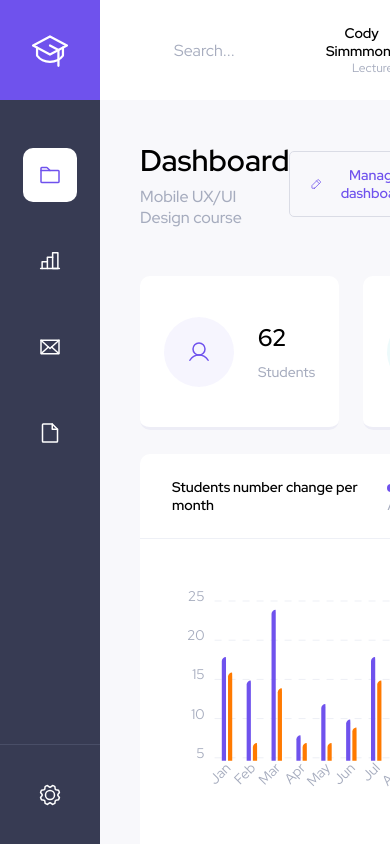
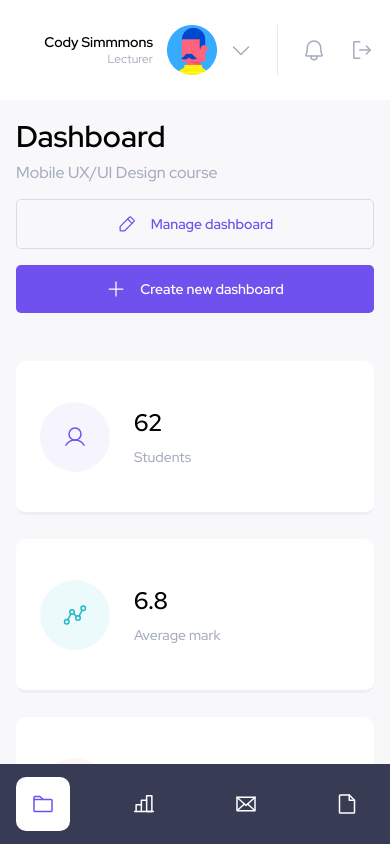
Before and after one commit to ClodoaldoDantas/courses, a React (Vite) app: page / in a window 390 px wide. Shown: the top 844 px of the page. Built offline with nearby package versions, Linux system fonts and the light colour scheme.

Commit message:
feat: responsivo - md, sm, xs devices

```diff
--- a/src/components/Card.ts
+++ b/src/components/Card.ts
@@ -1,6 +1,8 @@
 import styled from 'styled-components'
+import { devices } from '../styles/devices'
 
 export const SimpleCard = styled.div`
+  min-height: 154px;
   display: flex;
   align-items: center;
   gap: 2rem;
@@ -10,7 +12,7 @@ export const SimpleCard = styled.div`
   padding: 2rem;
   border-bottom: 3px solid ${(props) => props.theme.colors.gray200};
 
-  @media (max-width: 1399.98px) {
+  @media ${devices.xl} {
     padding: 1.5rem;
     gap: 1.5rem;
   }
--- a/src/components/Profile/styles.ts
+++ b/src/components/Profile/styles.ts
@@ -8,6 +8,10 @@ export const ProfileContainer = styled.button`
 
   img {
     margin-right: 0.75rem;
+  }
+
+  svg {
+    flex-shrink: 0;
   }
 `
 
--- a/src/components/Sidebar/styles.ts
+++ b/src/components/Sidebar/styles.ts
@@ -1,15 +1,26 @@
 import styled from 'styled-components'
+import { devices } from '../../styles/devices'
 
 export const SidebarContainer = styled.div`
   position: fixed;
   top: 0;
   left: 0;
+  z-index: 10;
   background-color: ${(props) => props.theme.colors.gray500};
   height: 100%;
   width: 100px;
 
   display: flex;
   flex-direction: column;
+
+  @media ${devices.sm} {
+    top: auto;
+    left: 0;
+    bottom: 0;
+    height: 80px;
+    width: 100%;
+    flex-direction: row;
+  }
 `
 
 export const SidebarLogo = styled.div`
@@ -19,6 +30,10 @@ export const SidebarLogo = styled.div`
   align-items: center;
   justify-content: center;
   background-color: ${(props) => props.theme.colors.purple500};
+
+  @media ${devices.sm} {
+    display: none;
+  }
 `
 
 export const Menu = styled.nav`
@@ -27,6 +42,13 @@ export const Menu = styled.nav`
   flex-direction: column;
   align-items: center;
   gap: 2rem;
+
+  @media ${devices.sm} {
+    margin-top: 0;
+    flex-direction: row;
+    justify-content: space-evenly;
+    width: 100%;
+  }
 `
 
 export const MenuItem = styled.button`
@@ -58,4 +80,8 @@ export const SiderbarFooter = styled.footer`
   display: flex;
   align-items: center;
   justify-content: center;
+
+  @media ${devices.sm} {
+    display: none;
+  }
 `
--- a/src/components/Topbar/index.tsx
+++ b/src/components/Topbar/index.tsx
@@ -1,15 +1,18 @@
 import { Bell, SignOut } from 'phosphor-react'
 import { useTheme } from 'styled-components'
+import { useMediaQuery } from '../../hooks/useMediaQuery'
+import { devices } from '../../styles/devices'
 import { Profile } from '../Profile'
 import { Search } from '../Search'
 import * as S from './styles'
 
 export function Topbar() {
   const theme = useTheme()
+  const isSmallDevice = useMediaQuery(devices.sm)
 
   return (
     <S.TopbarContainer>
-      <Search />
+      {!isSmallDevice && <Search />}
 
       <S.TopbarNavigation>
         <Profile />
--- a/src/components/Topbar/styles.ts
+++ b/src/components/Topbar/styles.ts
@@ -1,4 +1,5 @@
 import styled from 'styled-components'
+import { devices } from '../../styles/devices'
 
 export const TopbarContainer = styled.div`
   position: fixed;
@@ -14,6 +15,21 @@ export const TopbarContainer = styled.div`
   display: flex;
   align-items: center;
   justify-content: space-between;
+
+  @media ${devices.xl} {
+    padding: 0 2.5rem;
+  }
+
+  @media ${devices.sm} {
+    left: 0;
+    width: 100%;
+    justify-content: flex-end;
+    padding: 0 2rem;
+  }
+
+  @media ${devices.xs} {
+    padding: 0 1rem;
+  }
 `
 
 export const TopbarNavigation = styled.nav`
--- /dev/null
+++ b/src/hooks/useMediaQuery.ts
@@ -0,0 +1,20 @@
+import { useEffect, useState } from 'react'
+
+export function useMediaQuery(query: string) {
+  const [matches, setMatches] = useState(false)
+
+  useEffect(() => {
+    const media = window.matchMedia(query)
+
+    if (media.matches !== matches) {
+      setMatches(media.matches)
+    }
+
+    const listener = () => setMatches(media.matches)
+
+    window.addEventListener('resize', listener)
+    return () => window.removeEventListener('resize', listener)
+  }, [matches, query])
+
+  return matches
+}
--- a/src/layouts/styles.ts
+++ b/src/layouts/styles.ts
@@ -1,4 +1,5 @@
 import styled from 'styled-components'
+import { devices } from '../styles/devices'
 
 export const Main = styled.main`
   margin-top: 100px;
@@ -6,7 +7,17 @@ export const Main = styled.main`
   padding: 2.5rem 4rem 4rem;
   overflow-y: auto;
 
-  @media (max-width: 1399.98px) {
+  @media ${devices.xl} {
     padding: 2.5rem;
   }
+
+  @media ${devices.sm} {
+    margin-left: 0;
+    margin-bottom: 80px;
+    padding: 2rem;
+  }
+
+  @media ${devices.xs} {
+    padding: 1rem;
+  }
 `
--- a/src/pages/Home/styles.ts
+++ b/src/pages/Home/styles.ts
@@ -1,10 +1,13 @@
 import styled from 'styled-components'
+import { devices } from '../../styles/devices'
 
 export const Header = styled.header`
   display: flex;
+  flex-wrap: wrap;
   align-items: center;
   justify-content: space-between;
   margin-bottom: 3rem;
+  gap: 1rem;
 `
 
 export const HeaderContent = styled.div`
@@ -23,22 +26,53 @@ export const HeaderContent = styled.div`
 
 export const HeaderActions = styled.div`
   display: flex;
+  flex-wrap: wrap;
   align-items: center;
-  gap: 2rem;
+  gap: 1rem 2rem;
+
+  @media ${devices.xs} {
+    width: 100%;
+
+    button {
+      width: 100%;
+    }
+  }
 `
 
 export const Grid = styled.div`
   display: grid;
   grid-template-columns: repeat(4, 1fr);
-  grid-template-rows: 154px 1fr 154px;
   grid-template-areas:
     'cardStudentsTotal cardAverage cardUnderperforming cardHomeworks'
     'cardBarChart cardBarChart cardStudentsList cardDonutChart'
     'cardLectionsLeft cardHoursSpent cardStudentsList cardDonutChart';
   gap: 2.5rem;
 
-  @media (max-width: 1399.98px) {
+  @media ${devices.xl} {
     gap: 1.5rem;
+  }
+
+  @media ${devices.lg} {
+    grid-template-columns: repeat(2, 1fr);
+    grid-template-areas:
+      'cardStudentsTotal cardAverage'
+      'cardUnderperforming cardHomeworks'
+      'cardBarChart cardBarChart'
+      'cardStudentsList cardDonutChart'
+      'cardLectionsLeft cardHoursSpent';
+  }
+
+  @media ${devices.xs} {
+    grid-template-columns: 1fr;
+    grid-template-areas:
+      'cardStudentsTotal'
+      'cardAverage'
+      'cardUnderperforming'
+      'cardHomeworks'
+      'cardStudentsList'
+      'cardDonutChart'
+      'cardLectionsLeft'
+      'cardHoursSpent';
   }
 
   .card-students-total {
@@ -59,6 +93,10 @@ export const Grid = styled.div`
 
   .card-bar-chart {
     grid-area: cardBarChart;
+
+    @media ${devices.xs} {
+      display: none;
+    }
   }
 
   .card-students-list {
--- /dev/null
+++ b/src/styles/devices.ts
@@ -0,0 +1,15 @@
+const size = {
+  xs: '575px',
+  sm: '767px',
+  md: '991px',
+  lg: '1199px',
+  xl: '1399px',
+}
+
+export const devices = {
+  xs: `(max-width: ${size.xs})`,
+  sm: `(max-width: ${size.sm})`,
+  md: `(max-width: ${size.md})`,
+  lg: `(max-width: ${size.lg})`,
+  xl: `(max-width: ${size.xl})`,
+}
```
